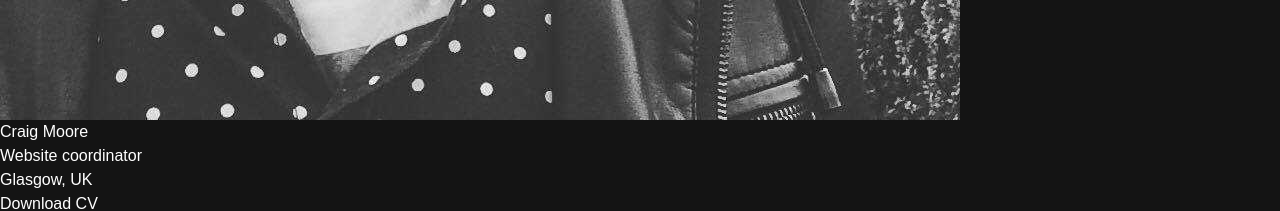
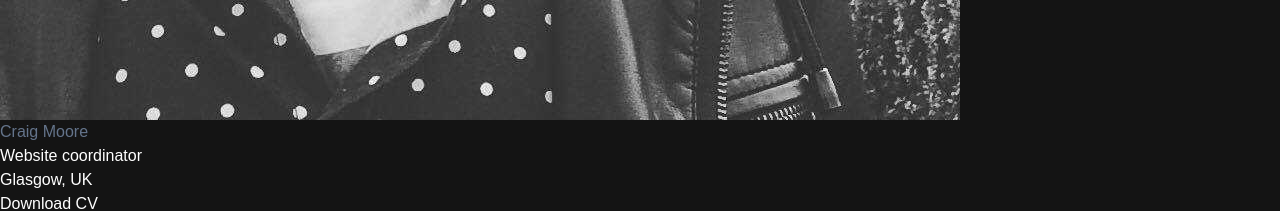
Before and after one commit to craigm14/dev_portfolio, a React (Vite) app in the folder dev_portfolio/: page / in a window 1280 px wide. Shown: the part 840-1051 px from the top of the page. Built offline with nearby package versions, Linux system fonts and the light colour scheme.

Commit message:
Day 6 - TW Updates

```diff
--- a/dev_portfolio/src/App.jsx
+++ b/dev_portfolio/src/App.jsx
@@ -3,9 +3,9 @@ import Banner from "./conponents/Hero/Banner";
 
 function App() {
   return (
-    <>
+    <div className="">
       <Banner />
-    </>
+    </div>
   );
 }
 
--- a/dev_portfolio/src/conponents/Hero/Banner.jsx
+++ b/dev_portfolio/src/conponents/Hero/Banner.jsx
@@ -10,7 +10,12 @@ function Banner() {
             alt="Profile picture - Craig"
           />
           <div className="intro">
-            <h1>Craig Moore</h1>
+            <h1
+              className="font-bold text-2xl"
+              style={{ color: "var(--primary-color)" }}
+            >
+              Craig Moore
+            </h1>
             <h2>Website coordinator</h2>
             <h3>Glasgow, UK</h3>
             <span>
--- a/dev_portfolio/src/index.css
+++ b/dev_portfolio/src/index.css
@@ -2,9 +2,10 @@
 
 :root {
   font-family: Arial, sans-serif;
-  color: #fff;
   background-color: #141414;
   margin: 0;
+  color: #fff;
+  --primary-color: #64748b;
 }
 
 a {
```
